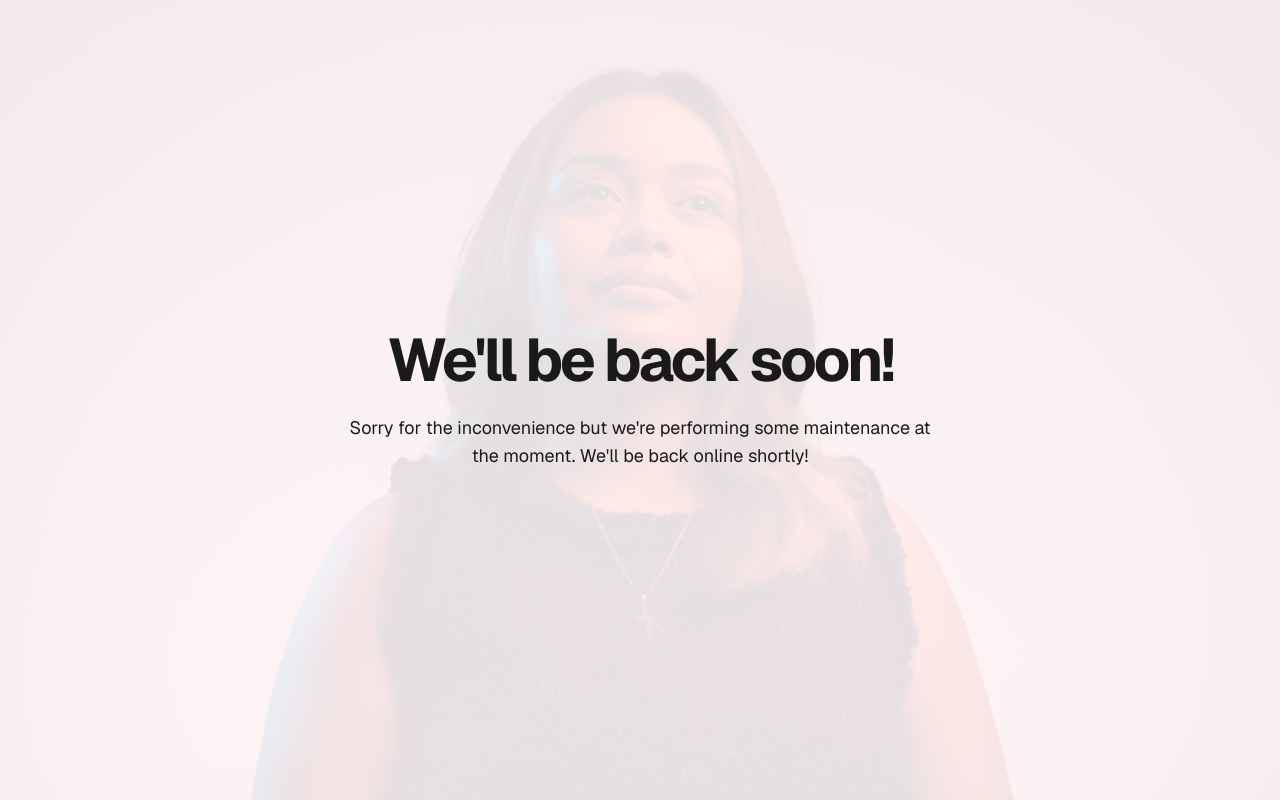
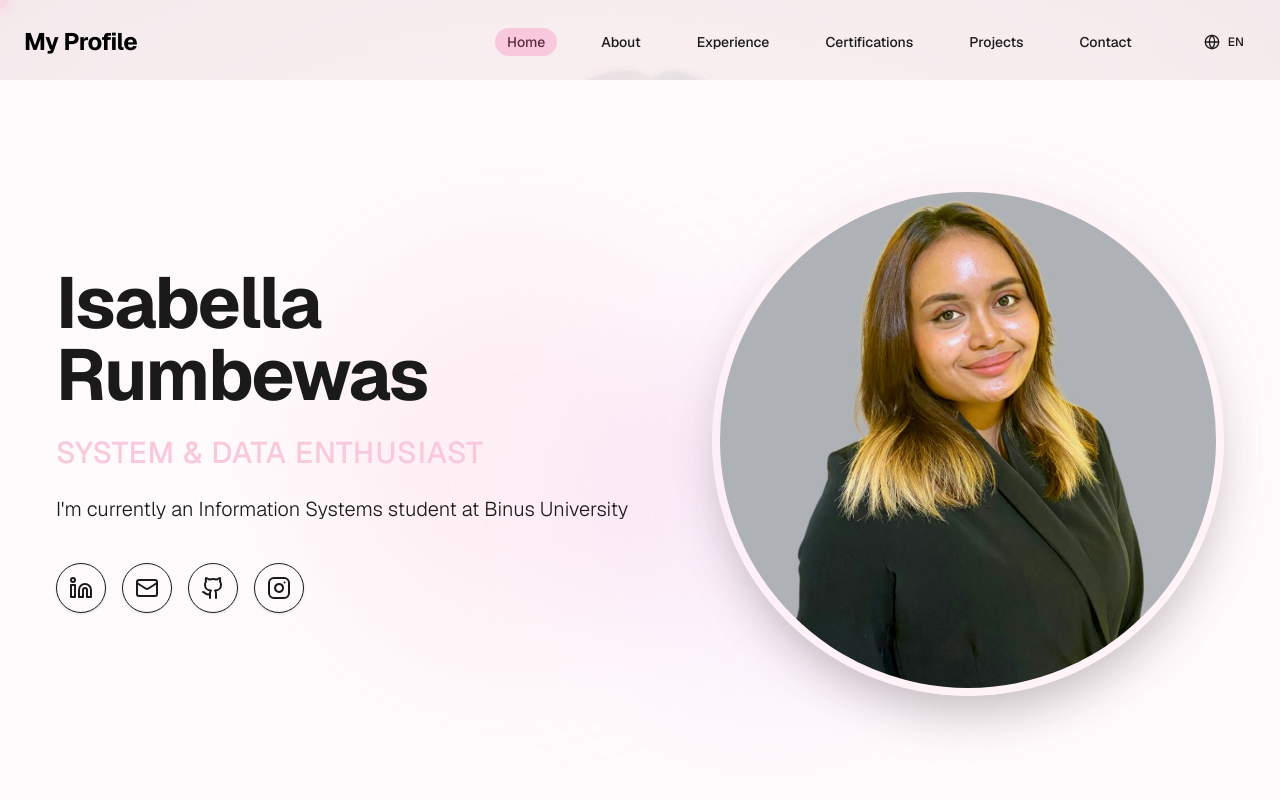
Before and after one commit to longlife4everest/aries-baby, a Next.js app: page /en in a window 1280 px wide. Shown: the top 800 px of the page. Built offline with nearby package versions, Linux system fonts and the light colour scheme.

Commit message:
edit section about

```diff
--- a/src/app/[locale]/layout.tsx
+++ b/src/app/[locale]/layout.tsx
@@ -5,7 +5,13 @@ import "../globals.css";
 import { NextIntlClientProvider } from 'next-intl';
 import { getMessages } from 'next-intl/server';
 import { notFound } from 'next/navigation';
-
+import { Navbar } from "@/components/layout/Navbar";
+import { Footer } from "@/components/layout/Footer";
+import { CustomCursor } from "@/components/ui/CustomCursor";
+import { ScrollToTop } from "@/components/ui/ScrollToTop";
+import { NowPlaying } from "@/components/ui/NowPlaying";
+import { PageTransition } from "@/components/layout/PageTransition";
+import { routing } from '@/i18n/routing';
 
 const geistSans = Geist({
   variable: "--font-geist-sans",
@@ -47,15 +53,16 @@ export default async function LocaleLayout({
       <body className={`${geistSans.variable} ${geistMono.variable} antialiased bg-background text-foreground`}>
         <NextIntlClientProvider messages={messages}>
           <Preloader />
-          <div className="flex flex-col min-h-screen items-center justify-center">
-            <main className="flex-grow flex flex-col items-center justify-center px-4 text-center space-y-6">
-              <h1 className="text-4xl md:text-6xl font-bold tracking-tighter">
-                We&apos;ll be back soon!
-              </h1>
-              <p className="text-lg text-muted-foreground max-w-[600px] mx-auto">
-                Sorry for the inconvenience but we&apos;re performing some maintenance at the moment. We&apos;ll be back online shortly!
-              </p>
+          <CustomCursor />
+          <ScrollToTop />
+          <div className="flex flex-col min-h-screen">
+            <Navbar locale={locale} />
+            <main className="flex-grow pt-20 pb-10">
+              <PageTransition>
+                {children}
+              </PageTransition>
             </main>
+            <Footer />
           </div>
         </NextIntlClientProvider>
       </body>
```
